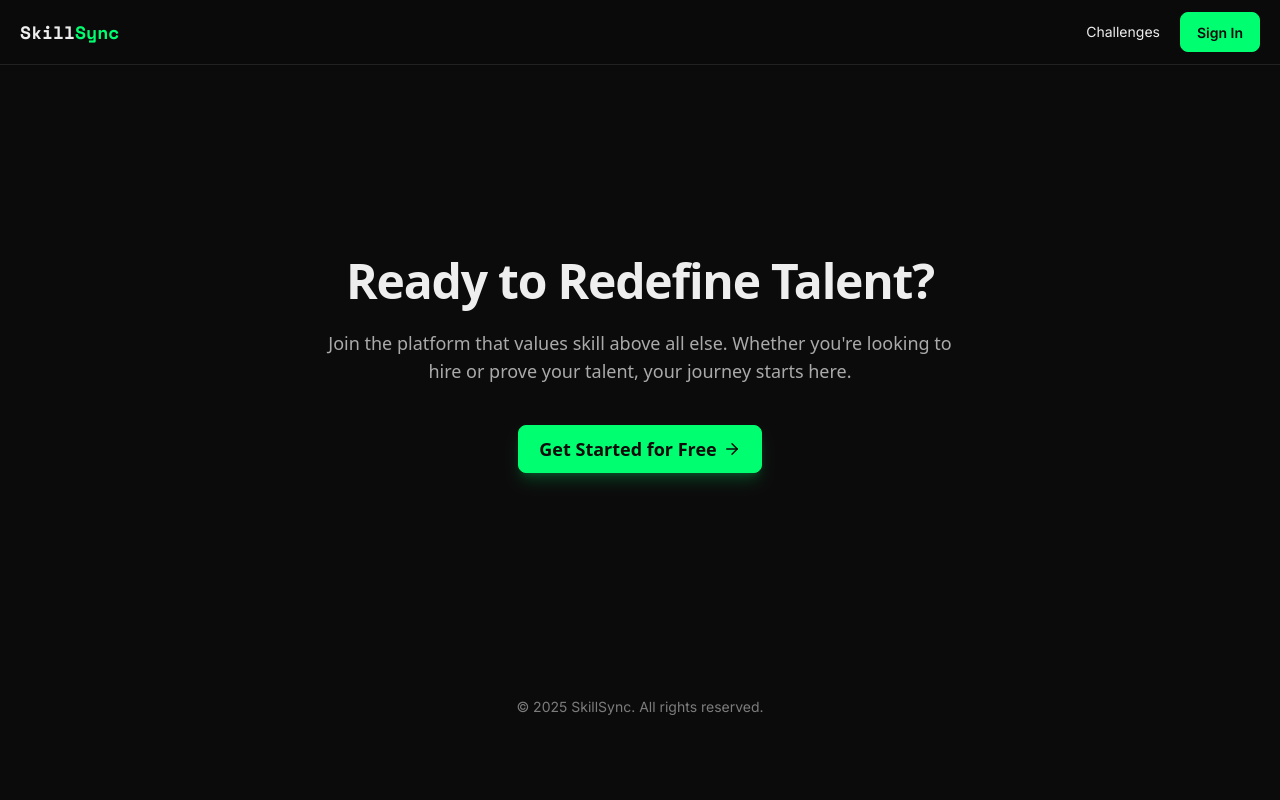
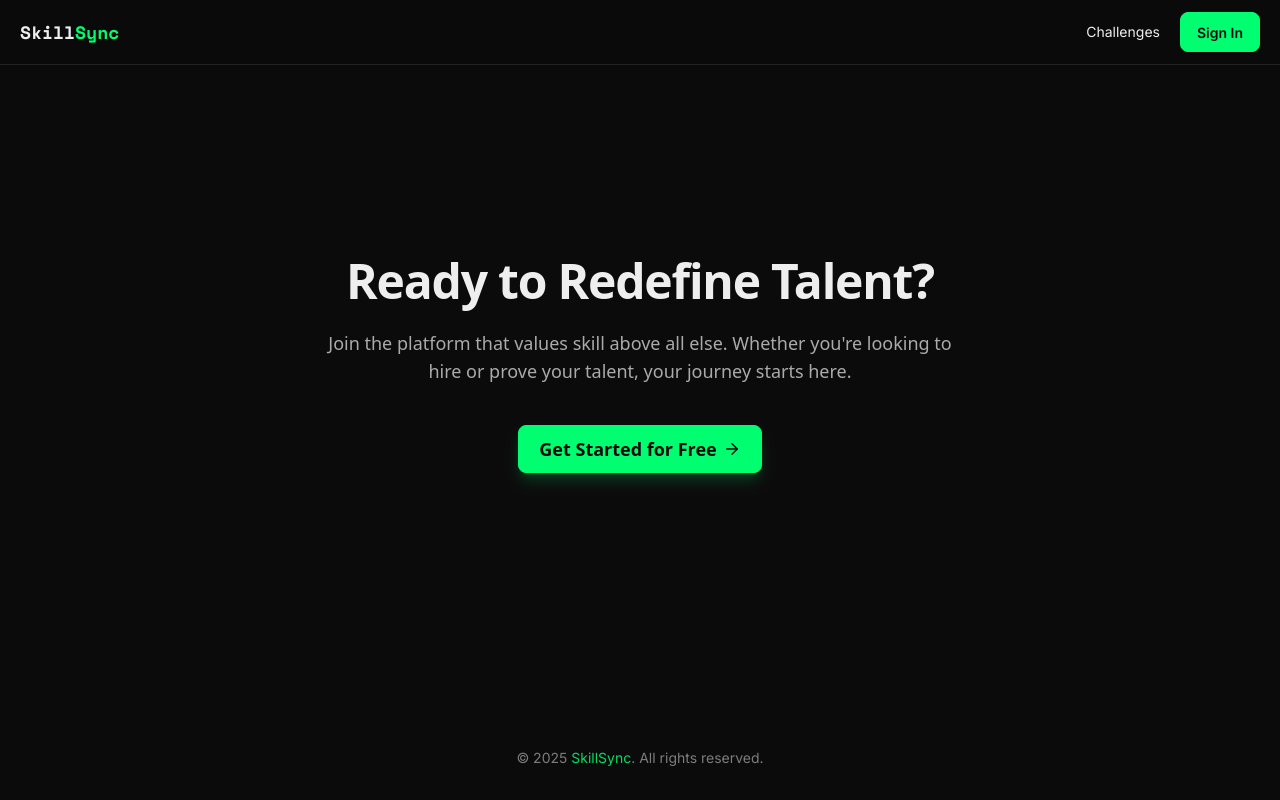
Before and after one commit to TheAnasObaid/SkillSync, a Next.js app in the folder frontend/: page / in a window 1280 px wide. Built offline with nearby package versions, Linux system fonts and the light colour scheme; no server answers.

Commit message:
Build a layout page for public pages

```diff
--- /dev/null
+++ b/frontend/src/app/(public)/layout.tsx
@@ -0,0 +1,22 @@
+import Footer from "@/components/Layout/Footer";
+import Header from "@/components/Layout/Header";
+
+interface Props {
+  children: React.ReactNode;
+}
+
+const PublicLayout = ({ children }: Props) => {
+  return (
+    <div className="flex flex-col min-h-screen">
+      <Header />
+      <main className="flex-grow">
+        <div className="max-w-6xl mx-auto w-full px-4 sm:px-6 lg:px-8">
+          {children}
+        </div>
+      </main>
+      <Footer />
+    </div>
+  );
+};
+
+export default PublicLayout;
--- a/frontend/src/app/page.tsx
+++ b/frontend/src/app/(public)/page.tsx
@@ -7,7 +7,7 @@ import Workflow from "@/components/Home/Workflow";
 export default function Home() {
   return (
     <div className="bg-base-100 text-base-content font-sans grid">
-      <main className="max-w-6xl mx-auto px-4 py-16">
+      <main className="px-4 py-16">
         {/* <Hero />
         <Benefits />
         <Workflow />
--- a/frontend/src/app/layout.tsx
+++ b/frontend/src/app/layout.tsx
@@ -1,14 +1,13 @@
 import AuthLayout from "@/components/Layout/AuthLayout";
-import Footer from "@/components/Layout/Footer";
-import Header from "@/components/Layout/Header";
 import { SocketProvider } from "@/context/SocketContext";
 import "@/styles/globals.css";
 import type { Metadata } from "next";
 import { Inter } from "next/font/google";
 
 export const metadata: Metadata = {
-  title: "Create Next App",
-  description: "Generated by create next app",
+  title: "SkillSync: You can and you win",
+  description:
+    "A competitive platform where businesses meet right developers to deliver the best solutions. It's where talent is proven, not just promised.",
 };
 
 const inter = Inter({
@@ -23,20 +22,10 @@ export default function RootLayout({
   children: React.ReactNode;
 }>) {
   return (
-    <html
-      lang="en"
-      data-theme="skillsync-pro"
-      className={`${inter.className} ${inter.variable}`}
-    >
-      <body className="antialiased">
+    <html lang="en" data-theme="skillsync-pro">
+      <body className={`${inter.className} ${inter.variable} antialiased`}>
         <SocketProvider>
-          <AuthLayout>
-            <div className="grid grid-rows-[auto_1fr_auto]">
-              <Header />
-              {children}
-              <Footer />
-            </div>
-          </AuthLayout>
+          <AuthLayout>{children}</AuthLayout>
         </SocketProvider>
       </body>
     </html>
--- a/frontend/src/components/Layout/Footer.tsx
+++ b/frontend/src/components/Layout/Footer.tsx
@@ -1,7 +1,10 @@
 const Footer = () => {
   return (
     <footer className="py-8 text-center text-sm text-base-content/50">
-      <p>&copy; 2025 SkillSync. All rights reserved.</p>
+      <p>
+        &copy; 2025 <span className="text-primary/85">SkillSync</span>. All
+        rights reserved.
+      </p>
     </footer>
   );
 };
```
